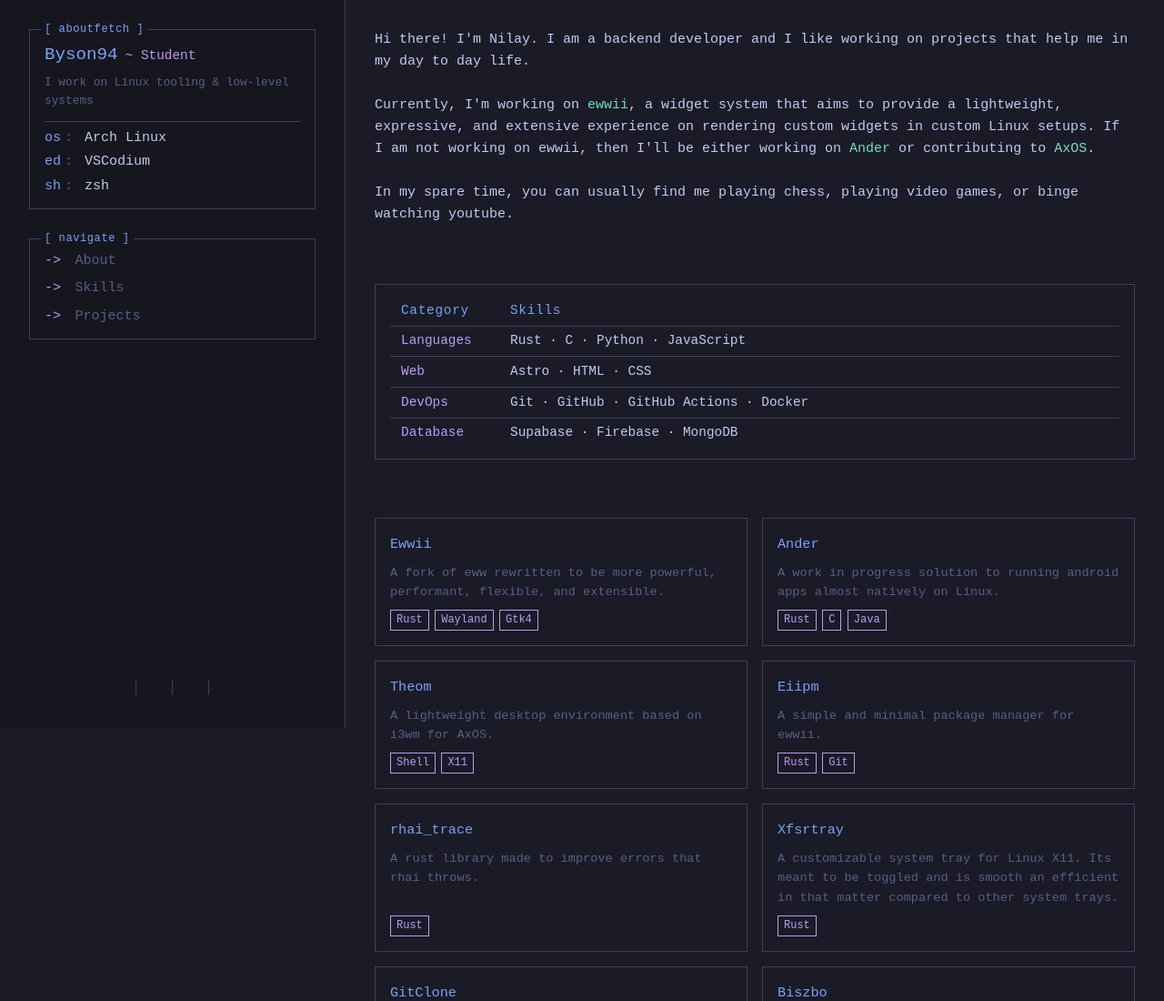
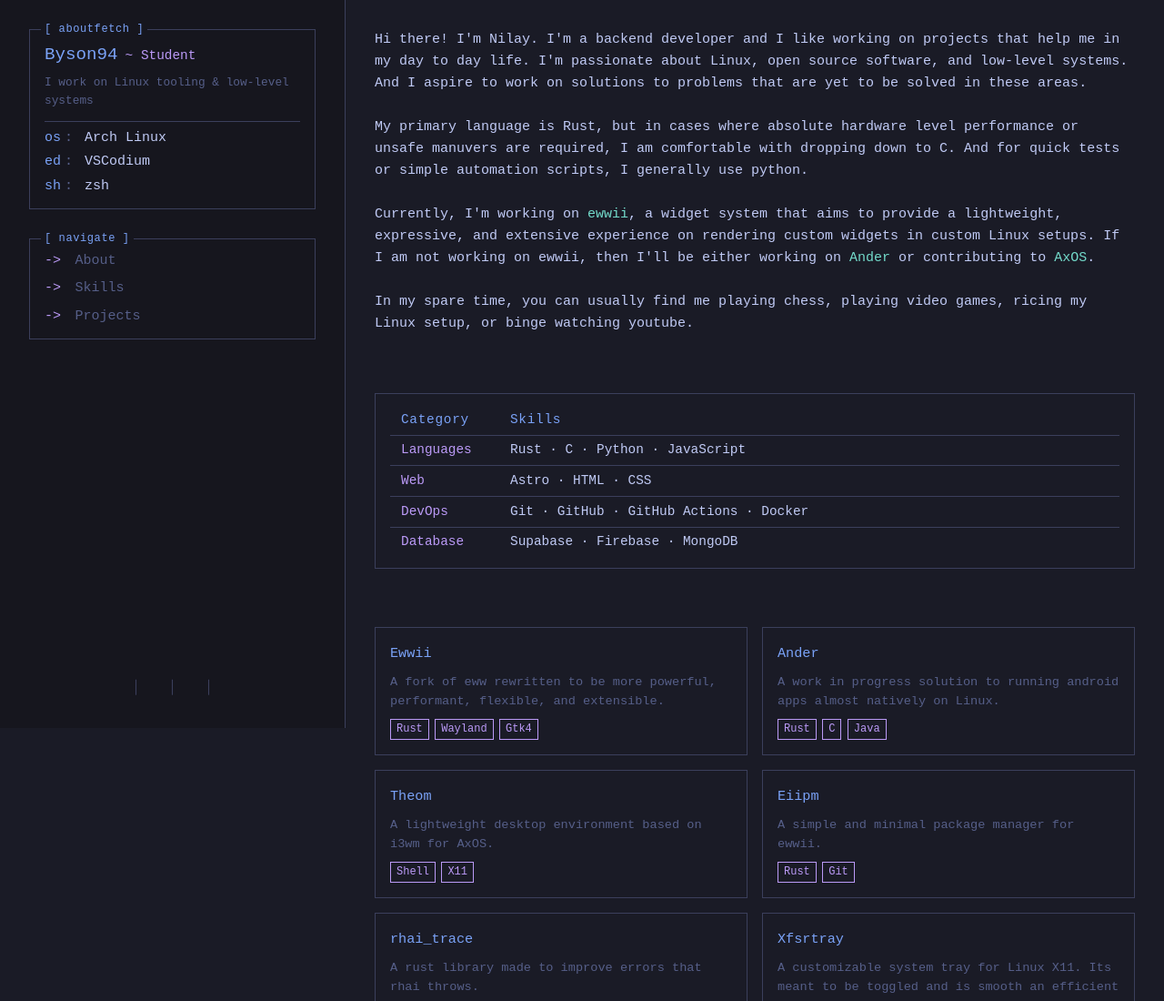
Before and after one commit to Byson94/byson94.github.io, an Astro site: page / in a window 1280 px wide. Shown: the top 1100 px of the page at 91% size. Built offline with nearby package versions, Linux system fonts and the light colour scheme; Astro itself is replaced by a stand-in of ours; some icons are missing; a web font is replaced by a local one.

Commit message:
feat: improve about

```diff
--- a/src/components/About.astro
+++ b/src/components/About.astro
@@ -3,21 +3,30 @@
 
 <div>
     <p>
-        Hi there! I'm Nilay. I am a backend developer and I like working
-        on projects that help me in my day to day life.
+        Hi there! I'm Nilay. I'm a backend developer and I like working
+        on projects that help me in my day to day life. I'm passionate
+        about Linux, open source software, and low-level systems. And I aspire
+        to work on solutions to problems that are yet to be solved in these areas.
+    </p>
+    <br>
+    <p>
+        My primary language is Rust, but in cases where absolute hardware level
+        performance or unsafe manuvers are required, I am comfortable with dropping
+        down to C. And for quick tests or simple automation scripts,
+        I generally use python.
     </p>
     <br>
     <p>
         Currently, I'm working on <a href="https://ewwii-sh.github.io">ewwii</a>,
         a widget system that aims to provide a lightweight, expressive, and extensive
-        experience on rendering custom widgets in custom Linux setups. If I am not working
-        on ewwii, then I'll be either working on
+        experience on rendering custom widgets in custom Linux setups. If I am not
+        working on ewwii, then I'll be either working on
         <a href="https://github.com/byson94/ander">Ander</a> or contributing to
         <a href="https://axos-project.com">AxOS</a>.
     </p>
     <br>
     <p>
         In my spare time, you can usually find me playing chess, playing video games,
-        or binge watching youtube.
+        ricing my Linux setup, or binge watching youtube.
     </p>
 </div>
```
